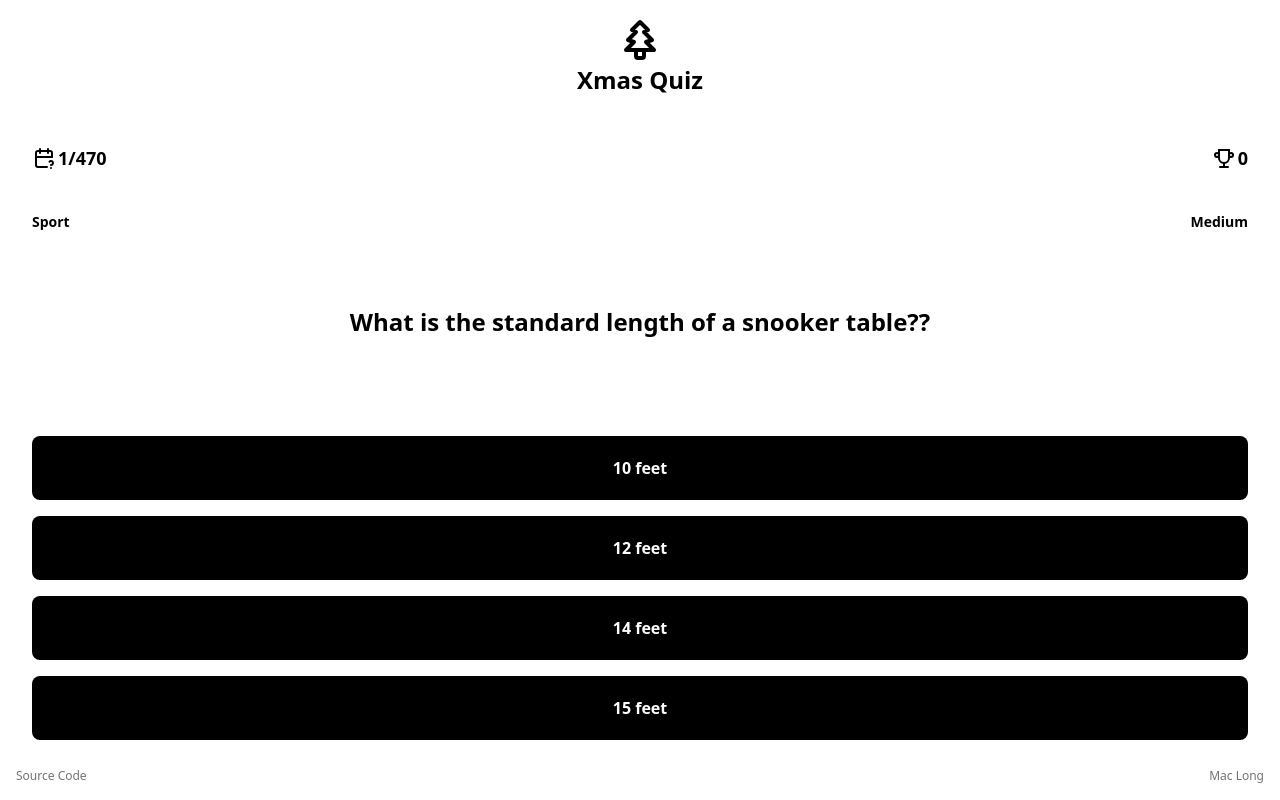
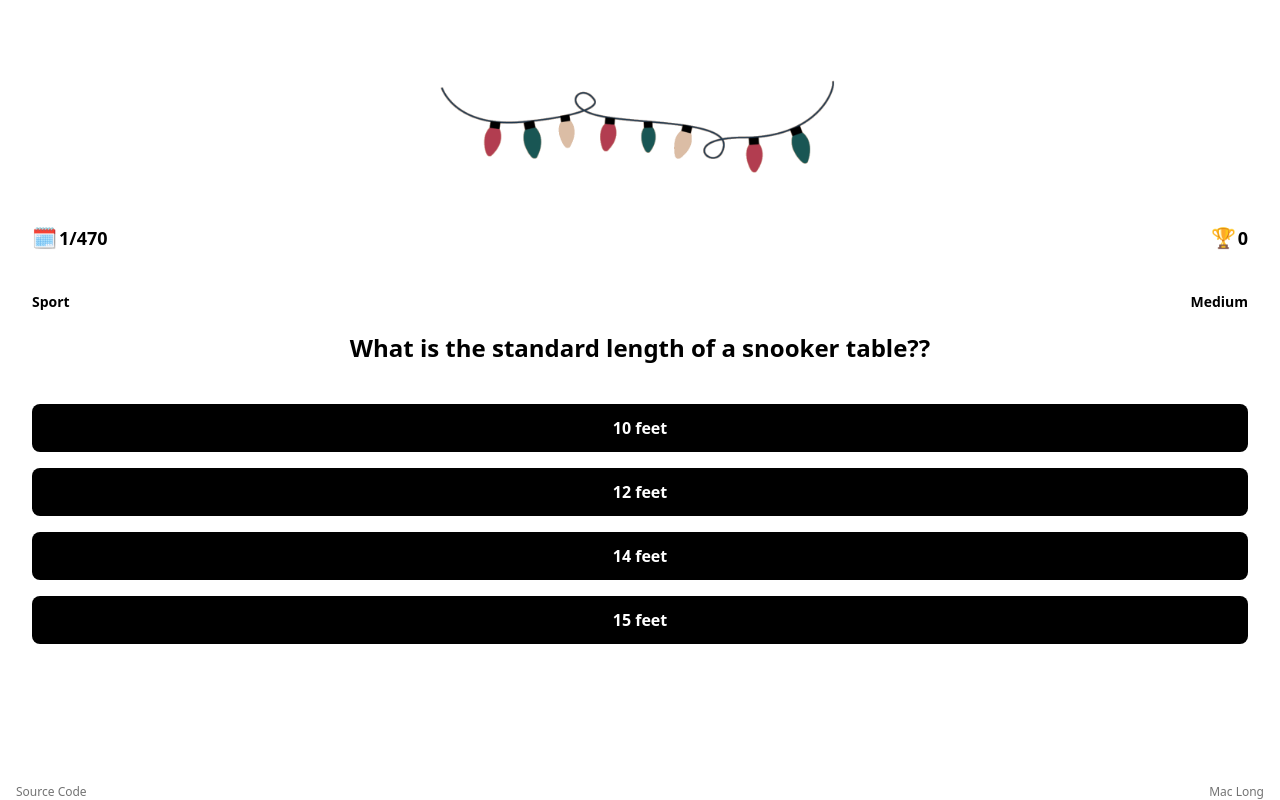
Before and after one commit to maclong9/xmas-quiz, a SvelteKit app: page /game in a window 1280 px wide. Built offline with nearby package versions, Linux system fonts and the light colour scheme.

Commit message:
fix: implement Yana's wonderful suggestions

```diff
--- a/package.json
+++ b/package.json
@@ -21,8 +21,5 @@
 		"tailwindcss": "^3.4.9",
 		"typescript": "^5.0.0",
 		"vite": "^5.4.11"
-	},
-	"dependencies": {
-		"@tabler/icons-svelte": "^3.26.0"
 	}
 }
--- a/src/app.css
+++ b/src/app.css
@@ -3,6 +3,6 @@
 @import 'tailwindcss/utilities';
 
 button, .button {
-  @apply block w-full p-4 text-wrap text-white my-2 text-center font-bold rounded-lg
+  @apply block w-full px-4 py-2 text-wrap text-white my-2 text-center font-bold rounded-lg
     bg-black transition-all duration-200 transform hover:scale-105 hover:shadow-lg;
 }
--- a/src/routes/+layout.svelte
+++ b/src/routes/+layout.svelte
@@ -1,5 +1,4 @@
 <script>
-  import { IconChristmasTree } from "@tabler/icons-svelte";
   import "../app.css";
   let { children } = $props();
 </script>
@@ -9,17 +8,20 @@
   <meta name="description" content="A quiz app for Christmas" />
 </svelte:head>
 
-<div class="h-screen max-h-screen max-w-screen overflow-hidden flex flex-col">
+<div class="h-screen max-w-screen overflow-x-hidden flex flex-col">
   <header
-    class="flex flex-col justify-center items-center p-4"
+    class="flex flex-col justify-center items-center p-4 max-h-[12rem]"
   >
-    <IconChristmasTree class="w-12 h-12" />
+    <span class="text-7xl">
+      🎄
+    </span>
     <h1 class="text-2xl font-bold">Xmas Quiz</h1>
+    <img src="/lights.gif" alt="Christmas lights" class="w-1/3 -mt-[3.6rem]" />
   </header>
   <main class="flex-1 p-4">
     {@render children()}
   </main>
-  <footer class="flex justify-between items-center p-4">
+  <footer class="flex justify-between items-center px-4">
     <a
       href="https://github.com/maclong9/xmas-quiz"
       target="_blank"
--- a/src/routes/+page.svelte
+++ b/src/routes/+page.svelte
@@ -1,5 +1,4 @@
 <script lang="ts">
-  import { IconBrain } from "@tabler/icons-svelte";
   import { fade, fly, scale } from "svelte/transition";
 </script>
 
@@ -11,10 +10,6 @@
     class="text-center space-y-6"
     in:fly={{ y: 20, duration: 500, delay: 200 }}
   >
-    <div class="flex justify-center">
-      <IconBrain size={56} class="text-primary" />
-    </div>
-
     <h1 class="text-4xl font-bold mb-4">Welcome to the Xmas Quiz!</h1>
 
     <p class="text-lg text-gray-600 leading-relaxed max-w-xl mx-auto">
--- a/src/routes/game/+page.svelte
+++ b/src/routes/game/+page.svelte
@@ -3,7 +3,6 @@
       questions as initialQuestions,
       shuffleArray,
   } from "$lib/questions.js";
-  import { IconCalendarQuestion, IconTrophy } from "@tabler/icons-svelte";
   import { flip } from "svelte/animate";
   import { fade, fly, scale } from "svelte/transition";
 
@@ -79,16 +78,15 @@
   <div class="p-4 h-full" in:fade>
     <div class="flex justify-between">
       <div class="flex items-center font-bold text-lg">
-        <IconCalendarQuestion class="mr-0.5" />
+        <span class="text-xl mr-0.5">🗓️</span>
         {currentQuestionIndex + 1}/{questions.length}
       </div>
       <div class="flex items-center font-bold text-lg">
-        <IconTrophy class="mr-0.5" />
+        <span class="text-xl mr-0.5">🏆</span>
         {score}
       </div>
     </div>
 
-    <div class="flex flex-col h-full justify-between">
     <div
       class="w-full text-sm flex items-center justify-between pt-10"
       in:fly={{ x: -50, duration: 500 }}
@@ -103,7 +101,7 @@
 
     <div class="flex flex-col text-center">
       <h2
-          class="text-2xl font-bold"
+        class="text-2xl font-bold mt-5"
         in:fly={{ y: 20, duration: 500, delay: 200 }}
       >
         {currentQuestion.question}?
@@ -137,5 +135,4 @@
       {/each}
     </div>
   </div>
-  </div>
 {/if}
```
Also changed, not shown: static/lights.gif (added). Lines whose indentation alone changed are shown as unchanged.
